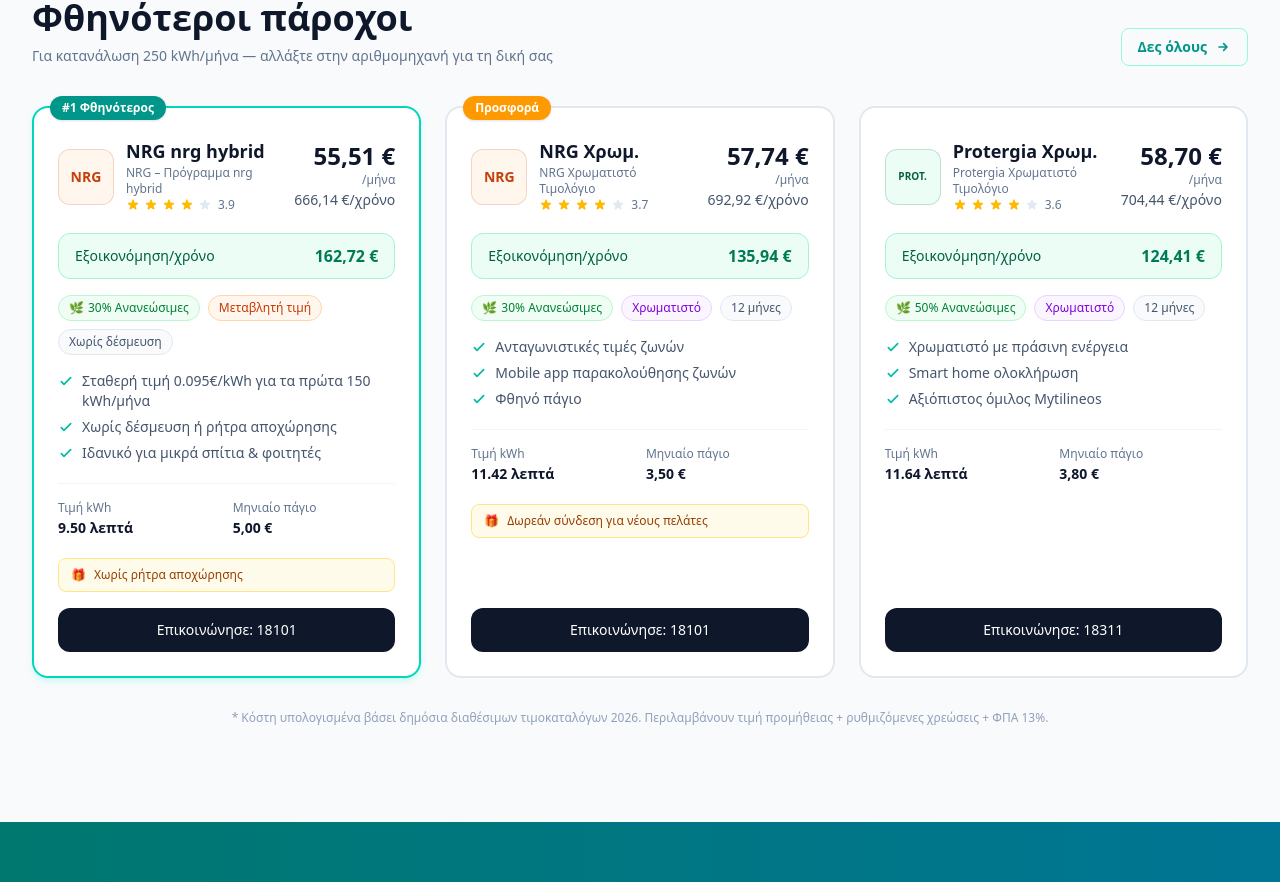
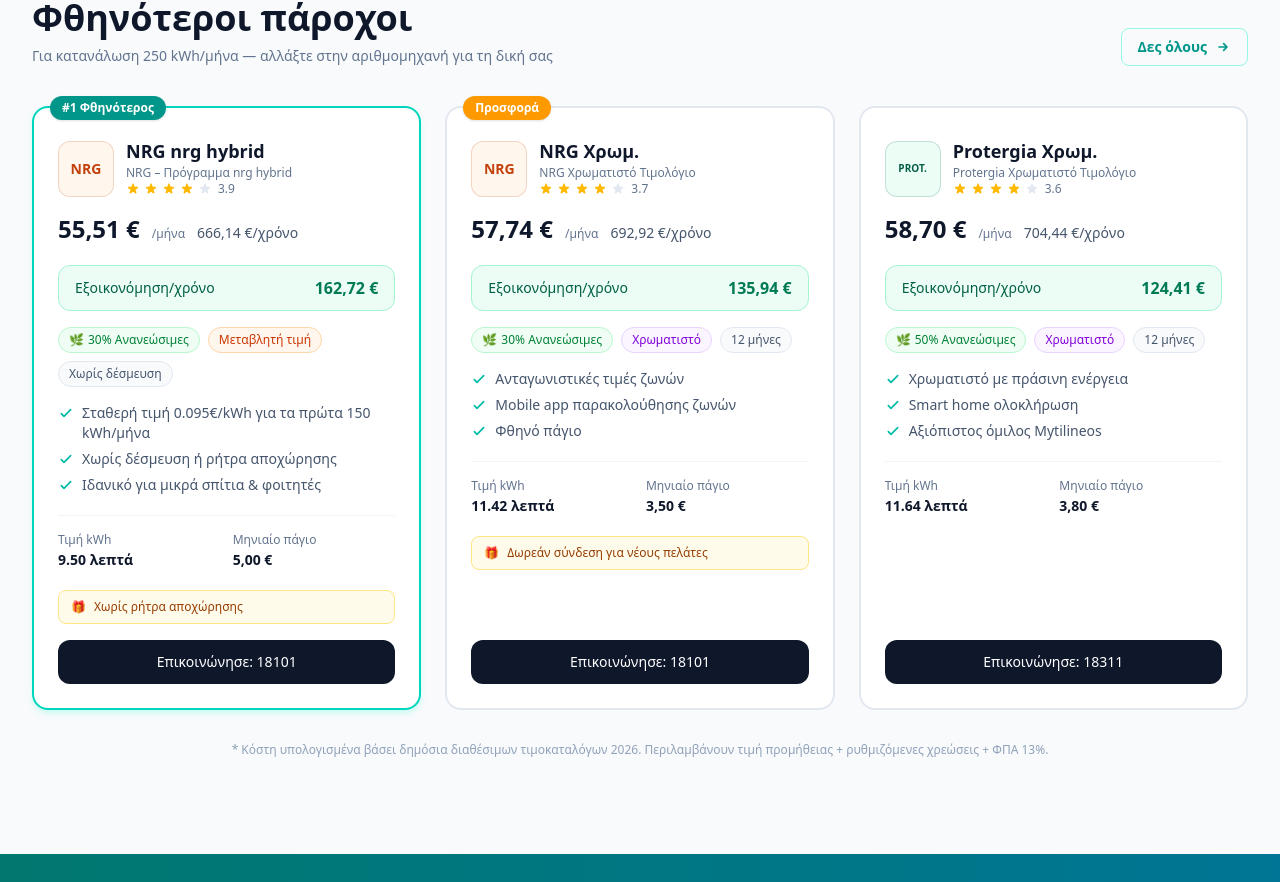
Before and after one commit to ViktorSpyrantis/energy-compare, a Next.js app: page / in a window 1280 px wide. Shown: the part 1766-2648 px from the top of the page. Built offline with nearby package versions, Linux system fonts and the light colour scheme.

Commit message:
Stack ProviderCard header vertically to prevent horizontal overflow
Place the provider logo/name and cost info in a vertical layout
instead of side-by-side, fixing overflow on narrow cards.

https://claude.ai/code/session_01BsDn8RMaQdgGjd6ZF8UJoa

```diff
--- a/src/components/ProviderCard.tsx
+++ b/src/components/ProviderCard.tsx
@@ -72,7 +72,7 @@ export default function ProviderCard({
         )}
       </div>
 
-      <div className="flex items-start justify-between gap-4 mb-5 mt-2">
+      <div className="mb-5 mt-2 space-y-4">
         {/* Provider Logo */}
         <div className="flex items-center gap-3">
           <div
@@ -102,12 +102,12 @@ export default function ProviderCard({
 
         {/* Cost */}
         {monthlyCost !== undefined && (
-          <div className="text-right shrink-0">
+          <div className="flex items-baseline gap-3">
             <div className="text-2xl font-bold text-slate-900">
               {formatEur(monthlyCost)}
             </div>
             <div className="text-xs text-slate-500">/μήνα</div>
-            <div className="text-sm text-slate-600 mt-0.5">
+            <div className="text-sm text-slate-600">
               {formatEur(monthlyCost * 12)}/χρόνο
             </div>
           </div>
```
